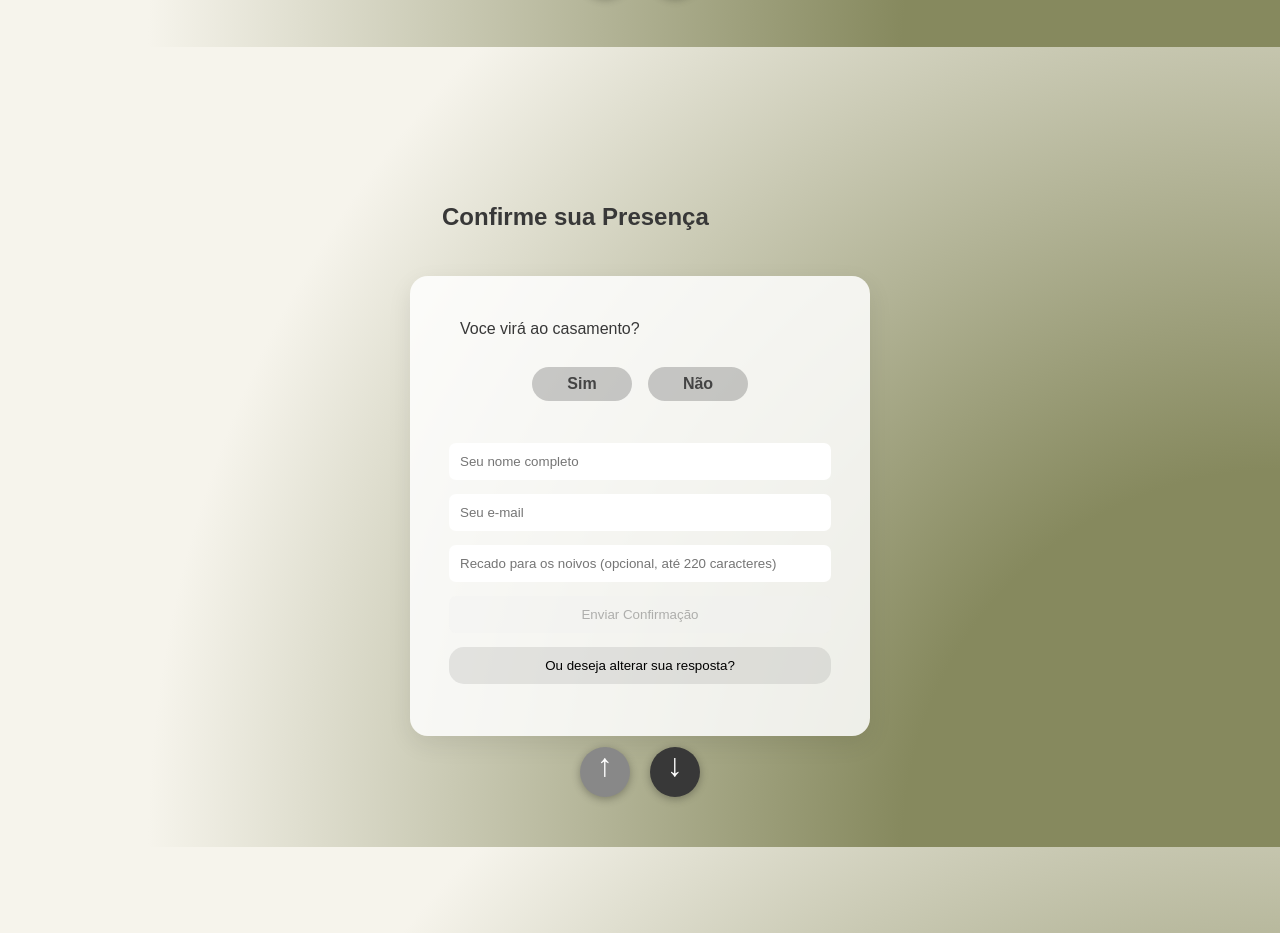
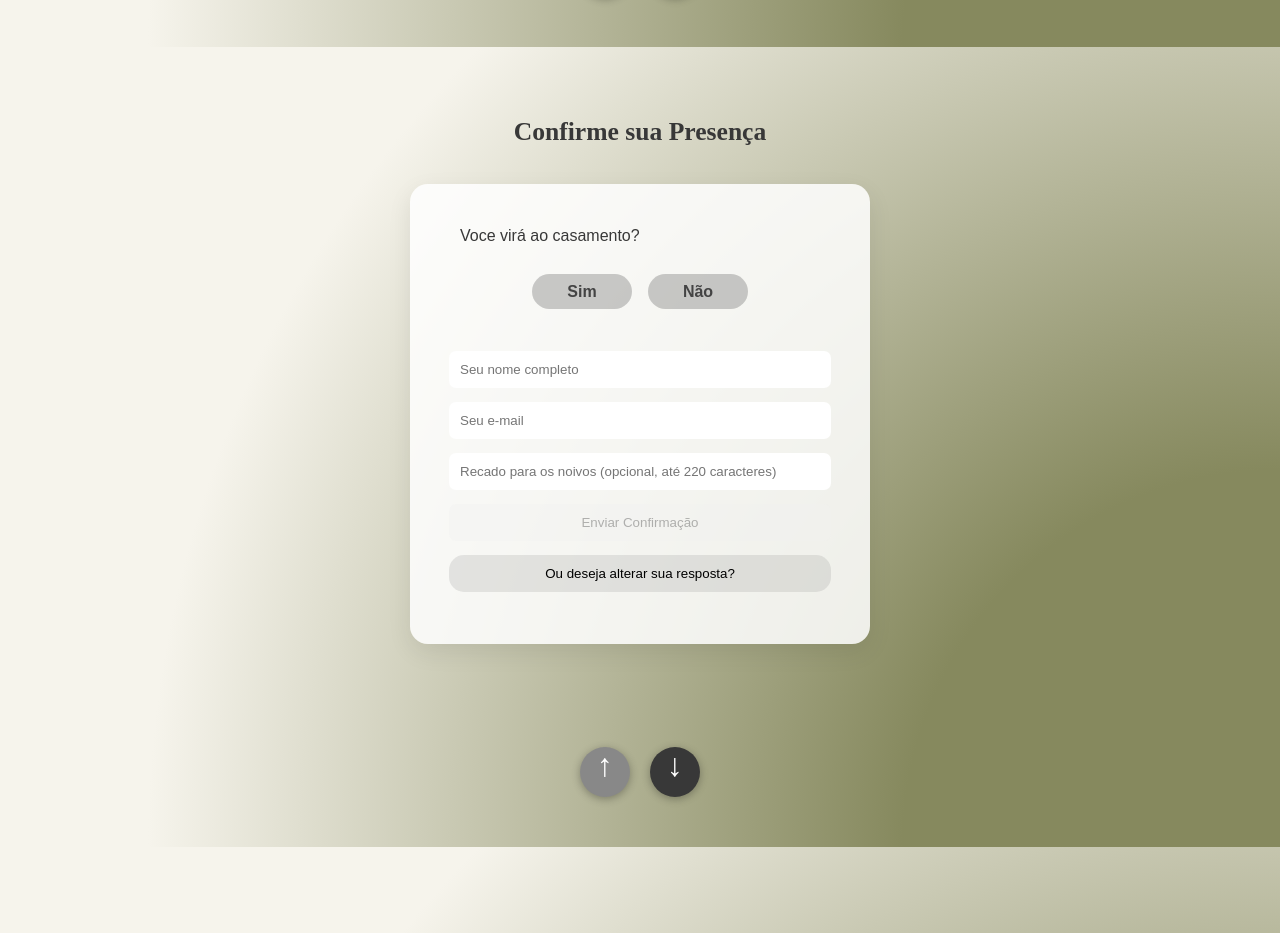
Before and after one commit to BrrunaRibeiro/NicoBruno, a React app in the folder frontend/nicobruno/: page / in a window 1280 px wide. Shown: the part 2353-3286 px from the top of the page. Built offline with nearby package versions, Linux system fonts and the light colour scheme; no server answers; a web font is replaced by a local one.

Commit message:
Fix css and styling

```diff
--- a/frontend/nicobruno/src/components/Dashboard.js
+++ b/frontend/nicobruno/src/components/Dashboard.js
@@ -979,8 +979,13 @@ const Dashboard = () => {
         className="section"
         style={{ minHeight: "100vh", position: "relative" }}
       >
+        {/* Title outside flex, centered above both columns */}
+        <h2 className="confirm-title">
+          {isUpdating ? "Alterar Confirmação de Presença" : "Confirme sua Presença"}
+        </h2>
+
         <div className="confirmar-layout">
-          {/* LEFT: Recados – now using CSS classes */}
+          {/* LEFT: Recados */}
           {!recadosLoading && recados.length > 0 && (
             <div className="recados-wrapper">
               <div className="recados-card">
@@ -1025,7 +1030,7 @@ const Dashboard = () => {
           )}
 
           {/* RIGHT: RSVP form / messages */}
-          <div style={{ flex: "1 1 420px", maxWidth: "460px" }}>
+          <div style={{ flex: "1 1 380px", maxWidth: "520px" }}>
             {emailExists && !isUpdating ? (
               <div className="confirmation-message">
                 <h2>Esse e-mail já foi usado para confirmar presença.</h2>
@@ -1074,11 +1079,7 @@ const Dashboard = () => {
               </div>
             ) : (
               <>
-                <h2 id="confirmtittle">
-                  {isUpdating
-                    ? "Alterar Confirmação de Presença"
-                    : "Confirme sua Presença"}
-                </h2>
+                {/* smaller “question” title INSIDE the card */}
                 <form className="rsvp-form" onSubmit={handleRSVPSubmit}>
                   <p id="vocevira">Voce virá ao casamento?</p>
 
@@ -1182,6 +1183,7 @@ const Dashboard = () => {
           <Arrow direction="down" />
         </div>
       </Element>
+
 
       {/* 5) LISTA DE PRESENTES */}
       <Element
--- a/frontend/nicobruno/src/index.css
+++ b/frontend/nicobruno/src/index.css
@@ -283,6 +283,14 @@ body {
   align-items: center;
 }
 
+/* section title above both columns */
+.confirm-title {
+  text-align: center;
+  font-size: 1.6rem;
+  margin: 0 0 0.5rem 0;
+  font-family: "playfair-display", serif;
+}
+
 .rsvp-form {
   align-items: center;
 }
@@ -294,27 +302,25 @@ body {
 .confirmar-layout {
   width: 100%;
   max-width: 1120px;
-  margin: 2.5rem auto 0;
+  margin: 1.8rem auto 0;
   display: flex;
   flex-wrap: wrap;
-  gap: 2.5rem;
-  align-items: center;
+  gap: 2rem;
+  align-items: flex-start;
   justify-content: center;
 }
 
 /* Left column: recados box */
 .recados-wrapper {
-  flex: 1 1 420px;
+  flex: 1 1 380px;
   display: flex;
   justify-content: center;
 }
 
 .recados-card {
   width: 100%;
-  max-width: 460px;
-  min-height: 460px; /* same vertical space as the form */
-  max-height: 460px;
-  padding: 1.6rem 2rem;
+  max-width: 420px;
+  padding: 1.4rem 1.8rem;
   border-radius: 18px;
   background-color: rgba(255, 255, 255, 0.85);
   box-shadow: 0 8px 24px rgba(0, 0, 0, 0.08);
@@ -324,6 +330,8 @@ body {
   text-align: center;
   box-sizing: border-box;
   overflow: hidden; /* hide extra text if user hits max length */
+  min-height: 260px;
+  max-height: 320px;
 }
 
 /* Title at the top of recados box */
@@ -1073,7 +1081,7 @@ h1 {
 
   .recados-card {
     max-width: 100%;
-    min-height: 320px;
+    min-height: 260px;
     max-height: none; /* allow more vertical space when stacked */
   }
 }
```
